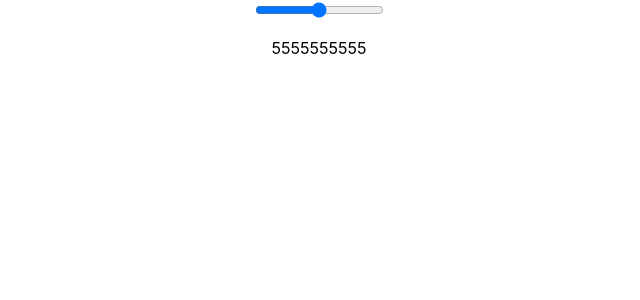
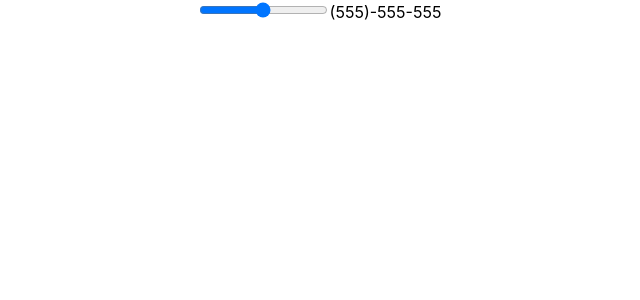
Before and after one commit to CD-Mackay/bad_ui_battles, a React (Create React App) app in the folder phone-slider/: page / in a window 1280 px wide. Shown: the top 300 px of the page, without its empty margins (321-961 px from the left). Built offline with nearby package versions, Linux system fonts and the light colour scheme.

Commit message:
add current state to display

```diff
--- a/phone-slider/src/App.js
+++ b/phone-slider/src/App.js
@@ -11,7 +11,9 @@ function App() {
   return (
     <div className="App">
       <input type="range" min="1111111111" value={phone} onChange={(e) => handleChange(e)}max="9999999999" />
-      <p>{phone}</p>
+      <span>({phone.toString().slice(0,3)})</span>
+      <span>-{phone.toString().slice(3,6)}</span>
+      <span>-{phone.toString().slice(7)}</span>
     </div>
   );
 }
```
